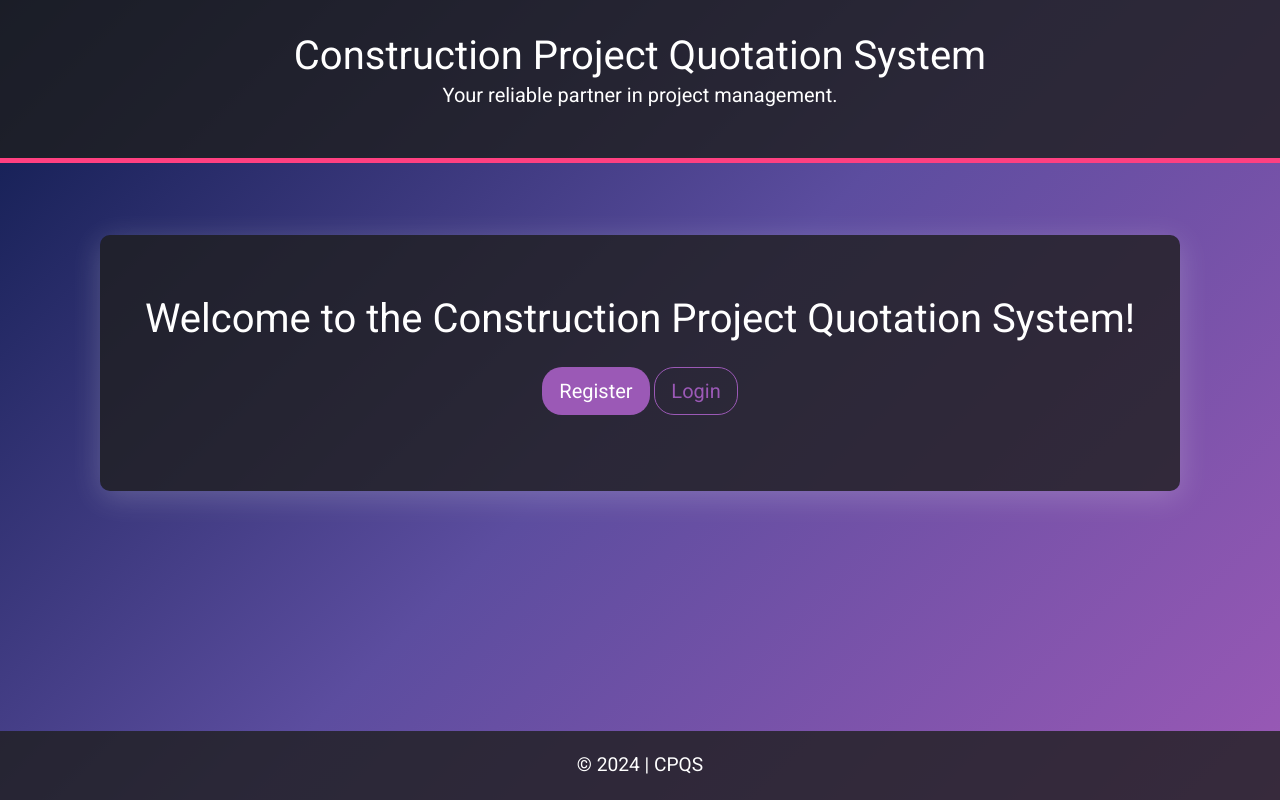
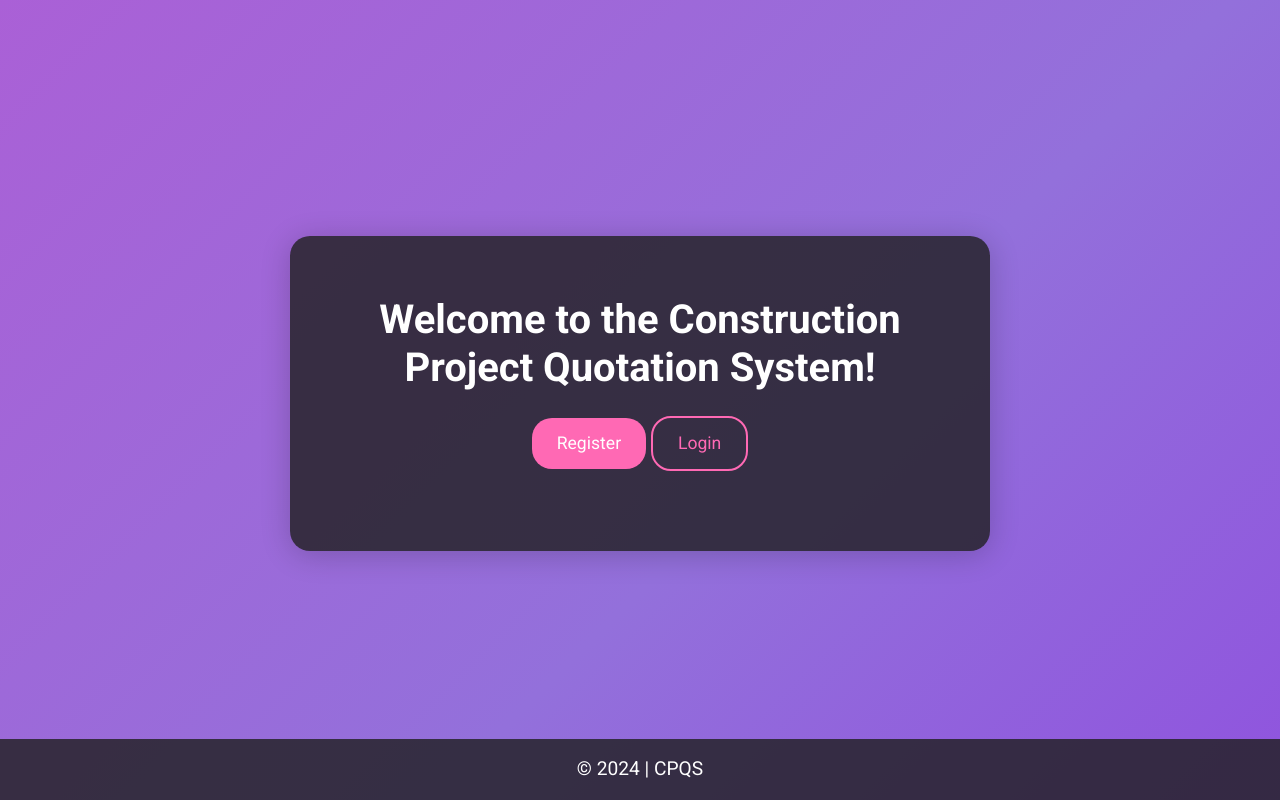
Before and after one commit to eayerishz/Marimla_Replacement, a Django app: page / in a window 1280 px wide. Run offline with Django 5.2, Linux system fonts and the light colour scheme; some libraries are stand-ins or nearby versions.

Commit message:
updated html

```diff
--- a/templates/quotations/base.html
+++ b/templates/quotations/base.html
@@ -18,34 +18,38 @@
     <style>
         body {
             font-family: 'Roboto', sans-serif;
-            background-image: url('https://i.imgur.com/J620n78.jpg');
-            background-blend-mode: multiply;
-            background-color: #111;
+            background: linear-gradient(135deg, #f0f2f5, #ffffff); /* Light gradient for a clean look */
+            color: #333; /* Darker text for better contrast */
             min-height: 100vh;
             display: flex;
             flex-direction: column;
-            color: #ffffff;
-            overflow-x: hidden;
-            overflow-y: auto;
         }
         header {
             background: rgba(30, 30, 30, 0.8);
             padding: 2rem 0;
             border-bottom: 5px solid #ff4081;
+            color: white;
         }
         footer {
             background: rgba(30, 30, 30, 0.8);
             padding: 1rem 0;
+            color: white;
+            text-align: center;
         }
         .card {
             border: none;
             border-radius: 1.5rem;
-            box-shadow: 0 4px 20px rgba(255, 255, 255, 0.1);
-            background-color: rgba(255, 255, 255, 0.1);
+            box-shadow: 0 4px 20px rgba(0, 0, 0, 0.1); /* Subtle shadow for depth */
+            background-color: rgba(255, 255, 255, 0.9); /* Lighter card background */
             margin-bottom: 1.5rem;
+            transition: transform 0.2s, box-shadow 0.2s;
+        }
+        .card:hover {
+            transform: scale(1.02); /* Slight zoom effect on hover */
+            box-shadow: 0 6px 30px rgba(0, 0, 0, 0.15); /* Enhanced shadow on hover */
         }
         .card-header {
-            background-color: rgba(255, 255, 255, 0.2);
+            background-color: #007bff; /* Primary color for header */
             color: #ffffff;
             font-weight: 700;
             border-top-left-radius: 1.5rem;
@@ -79,15 +83,6 @@
         }
     </style>
     {% block extra_styles %}{% endblock %}
-</head>
-<body>
-    <header class="text-white text-center">
-        <div class="container">
-            <h1 class="mb-0">Construction Project Quotation System</h1>
-            <p class="lead">Your reliable partner in project management.</p>
-        </div>
-    </header>
-
     <main class="container mt-4 flex-grow-1">
         {% block content %}
         <div class="scroll-container">
@@ -107,10 +102,6 @@
         {% endblock %}
     </main>
 
-    <footer class="text-white text-center">
-        <p class="footer-text mb-0">&copy; 2024 | CPQS</p>
-    </footer>
-
     <!-- Optional JavaScript -->
     <script src="https://code.jquery.com/jquery-3.5.1.slim.min.js"></script>
     <script src="https://cdn.jsdelivr.net/npm/@popperjs/core@2.9.2/dist/umd/popper.min.js"></script>
--- a/templates/quotations/home.html
+++ b/templates/quotations/home.html
@@ -1,9 +1,111 @@
-{% extends "quotations/base.html" %}
-{% load static %}
+<!DOCTYPE html>
+<html lang="en">
+<head>
+    <meta charset="UTF-8">
+    <meta name="viewport" content="width=device-width, initial-scale=1.0">
+    <title>{% block title %}CPQS{% endblock %}</title>
 
-{% block title %}CPQS{% endblock %}
+    <!-- Bootstrap CSS -->
+    <link rel="stylesheet" href="https://stackpath.bootstrapcdn.com/bootstrap/4.5.2/css/bootstrap.min.css">
 
-{% block content %}
+    <!-- Google Fonts -->
+    <link href="https://fonts.googleapis.com/css2?family=Roboto:wght@400;700&display=swap" rel="stylesheet">
+
+    <!-- Font Awesome for icons -->
+    <link rel="stylesheet" href="https://cdnjs.cloudflare.com/ajax/libs/font-awesome/5.15.3/css/all.min.css">
+
+    <!-- Additional Page-Specific Styles -->
+    <style>
+        body {
+            font-family: 'Roboto', sans-serif;
+            color: #ffffff;
+            min-height: 100vh;
+            display: flex;
+            flex-direction: column; /* Stack children vertically */
+            justify-content: center; /* Center content vertically */
+            align-items: center; /* Center content horizontally */
+            overflow: hidden;
+            margin: 0;
+            padding: 0;
+            background: linear-gradient(135deg, #ff7f50, #ff69b4, #ba55d3, #9370db, #8a2be2); /* Gradient for galaxy theme */
+            background-size: 400% 400%;
+            animation: gradient 15s ease infinite; /* Animation for gradient background */
+        }
+
+        @keyframes gradient {
+            0% { background-position: 0% 50%; }
+            50% { background-position: 100% 50%; }
+            100% { background-position: 0% 50%; }
+        }
+
+        .container {
+            flex: 1; /* Allow container to grow and fill available space */
+            display: flex;
+            justify-content: center; /* Center items horizontally */
+            align-items: center; /* Center items vertically */
+        }
+
+        .hero {
+            background-color: rgba(30, 30, 30, 0.8); /* Dark semi-transparent background */
+            color: #fff; /* White text */
+            padding: 60px 40px;
+            border-radius: 20px; /* Rounded corners */
+            text-align: center;
+            box-shadow: 0 4px 30px rgba(0, 0, 0, 0.2); /* Subtle shadow */
+            max-width: 700px; /* Max width for container */
+            width: 100%; /* Full width for responsiveness */
+        }
+
+        h1 {
+            font-size: 2.5rem;
+            margin-bottom: 20px;
+            font-weight: 700; /* Bold for emphasis */
+        }
+
+        p {
+            font-size: 1.2rem;
+            margin-bottom: 20px; /* Added space below paragraph */
+        }
+
+        .btn-custom {
+            background-color: #ff69b4; /* Bright pink button */
+            color: white;
+            border-radius: 20px;
+            transition: background-color 0.3s ease;
+            padding: 12px 25px; /* Larger padding */
+            font-size: 1.1rem;
+            border: none; /* No border */
+        }
+
+        .btn-custom:hover {
+            background-color: #ff1493; /* Darker pink on hover */
+        }
+
+        .btn-outline-custom {
+            border: 2px solid #ff69b4; /* Pink outline */
+            color: #ff69b4; /* Pink text */
+            border-radius: 20px;
+            padding: 12px 25px; /* Larger padding */
+            font-size: 1.1rem;
+            background-color: transparent; /* Transparent background */
+            transition: background-color 0.3s ease, color 0.3s ease;
+        }
+
+        .btn-outline-custom:hover {
+            background-color: #ff69b4; /* Pink background on hover */
+            color: white; /* White text on hover */
+        }
+
+        footer {
+            background: rgba(30, 30, 30, 0.8); /* Dark semi-transparent background */
+            padding: 1rem 0; /* Padding for footer */
+            text-align: center;
+            width: 100%;
+        }
+    </style>
+    {% block extra_styles %}{% endblock %}
+</head>
+<body>
     <div class="container mt-5">
         <div class="hero">
             <h1>Welcome to the Construction Project Quotation System!</h1>
@@ -13,58 +115,14 @@
             </p>
         </div>
     </div>
-{% endblock %}
 
-{% block extra_styles %}
-<style>
-    body {
-        background: linear-gradient(135deg, #0c1a4c, #5c4d9f, #9b59b6); /* Galaxy colors */
-        font-family: 'Roboto', sans-serif;
-        color: #ffffff; /* White text for contrast */
-    }
-    .hero {
-        background-color: rgba(30, 30, 30, 0.8); /* Semi-transparent dark background */
-        color: white;
-        padding: 60px 30px;
-        border-radius: 10px;
-        text-align: center;
-        box-shadow: 0 6px 30px rgba(255, 255, 255, 0.2);
-        margin-bottom: 50px;
-    }
-    footer {
-        margin-top: 50px;
-        text-align: center;
-        padding: 20px 0;
-        background-color: rgba(30, 30, 30, 0.8); /* Semi-transparent dark footer */
-        color: white;
-        position: relative;
-        bottom: 0;
-        width: 100%;
-    }
-    h1 {
-        font-size: 2.5rem;
-        margin-bottom: 20px;
-    }
-    p {
-        font-size: 1.2rem;
-    }
-    .btn-custom {
-        background-color: #9b59b6; /* Purple button */
-        color: white;
-        border-radius: 20px;
-        transition: background-color 0.3s ease;
-    }
-    .btn-custom:hover {
-        background-color: #8e44ad; /* Darker purple on hover */
-    }
-    .btn-outline-custom {
-        border-color: #9b59b6; /* Purple outline */
-        color: #9b59b6; /* Purple text */
-        border-radius: 20px;
-    }
-    .btn-outline-custom:hover {
-        background-color: #9b59b6; /* Purple background on hover */
-        color: white; /* White text on hover */
-    }
-</style>
-{% endblock %}
+    <footer class="text-white">
+        <p class="footer-text mb-0">&copy; 2024 | CPQS</p>
+    </footer>
+
+    <!-- Optional JavaScript -->
+    <script src="https://code.jquery.com/jquery-3.5.1.slim.min.js"></script>
+    <script src="https://cdn.jsdelivr.net/npm/@popperjs/core@2.9.2/dist/umd/popper.min.js"></script>
+    <script src="https://stackpath.bootstrapcdn.com/bootstrap/4.5.2/js/bootstrap.min.js"></script>
+</body>
+</html>
```
Also changed, not shown: templates/quotations/login.html (+49 -22 lines), templates/register.html (+60 -29 lines), db.sqlite3. Lines whose indentation alone changed are shown as unchanged.
